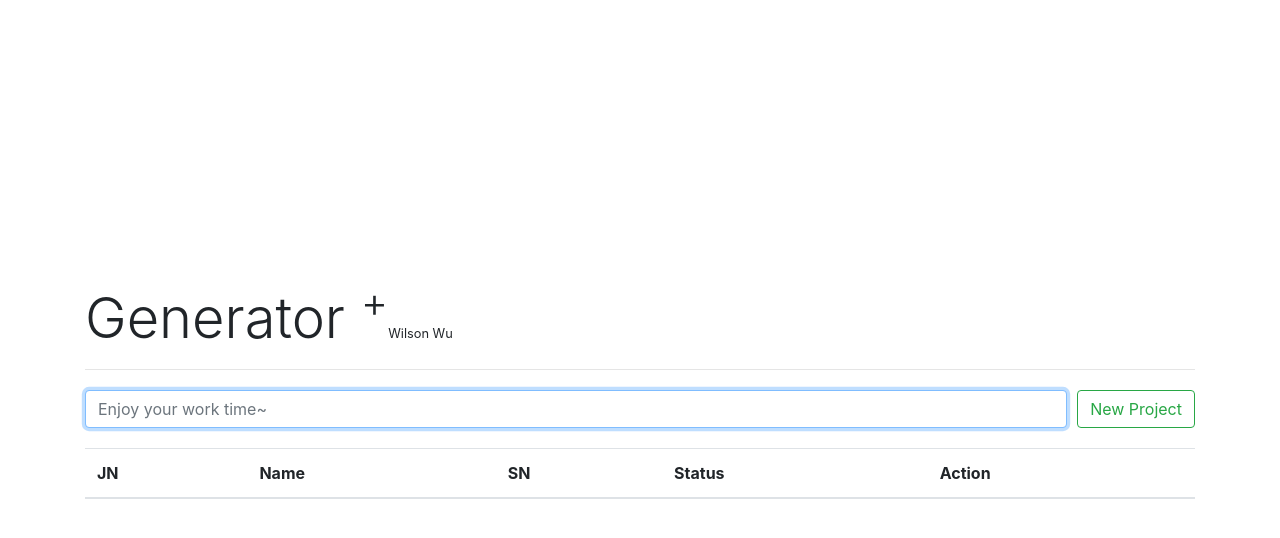
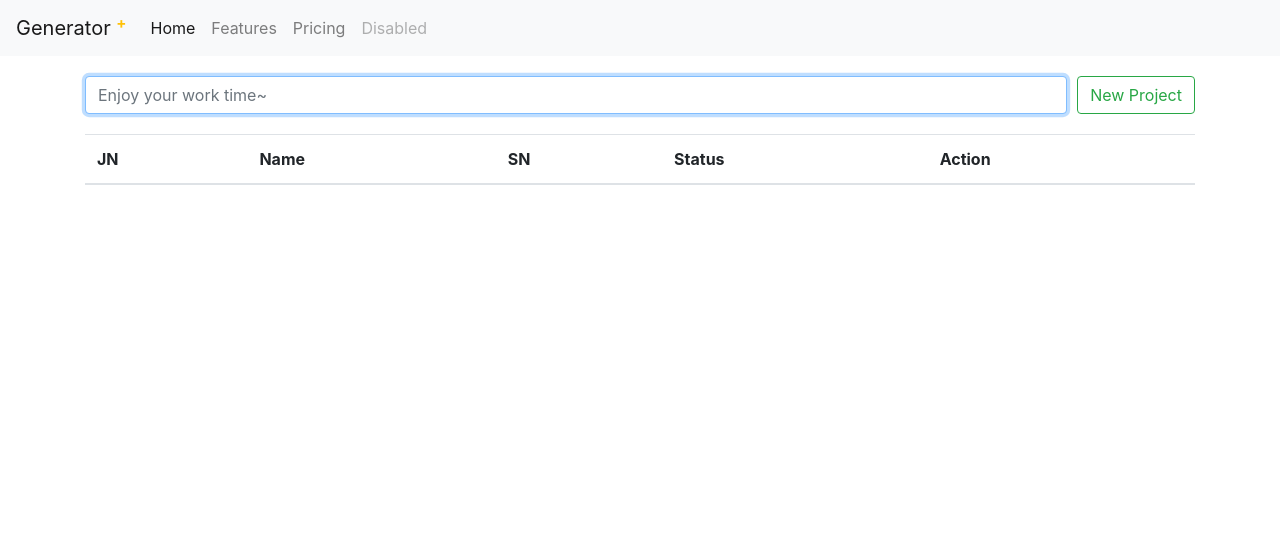
Before and after one commit to WuYunYung/generator-plus, a Vue app: page / in a window 1280 px wide. Shown: the top 538 px of the page. Built offline with nearby package versions, Linux system fonts and the light colour scheme.

Commit message:
样式更新

```diff
--- a/src/App.vue
+++ b/src/App.vue
@@ -1,30 +1,26 @@
 <template>
-  <div
-    id="app"
-    class="container"
-  >
-    <span class="display-4">Generator <sup>+</sup></span><small>Wilson Wu</small>
-    <hr />
-    <g-terminal
-      :projects="projects"
-      @updateSerach="onSerachUpdate"
-      @save="save"
-    />
-    <g-table
-      :projects="projects"
-      :serach="serach"
-      @deleteItem="deleteItem"
-    />
+  <div id="app">
+    <navbar />
+    <div class="container">
+      <g-terminal
+        :projects="projects"
+        @updateSerach="onSerachUpdate"
+        @save="save"
+      />
+      <g-table :projects="projects" :serach="serach" @deleteItem="deleteItem" />
+    </div>
   </div>
 </template>
 
 <script>
+import navbar from "./components/navbar";
 import gTerminal from "./components/gTerminal";
 import gTable from "./components/gTable";
 
 export default {
   name: "App",
   components: {
+    navbar,
     gTerminal,
     gTable,
   },
@@ -56,11 +52,4 @@ export default {
 </script>
 
 <style>
-body {
-  width: 100vw;
-  height: 100vh;
-  display: flex;
-  justify-content: center;
-  align-items: center;
-}
 </style>
--- /dev/null
+++ b/src/components/navbar/index.vue
@@ -0,0 +1,41 @@
+<template>
+  <nav class="navbar navbar-expand-lg navbar-light bg-light">
+    <span class="navbar-brand">
+      Generator
+      <sup class="text-warning">
+        <b>+</b>
+      </sup>
+    </span>
+    <button
+      class="navbar-toggler"
+      type="button"
+      data-toggle="collapse"
+      data-target="#navbarNavAltMarkup"
+      aria-controls="navbarNavAltMarkup"
+      aria-expanded="false"
+      aria-label="Toggle navigation"
+    >
+      <span class="navbar-toggler-icon"></span>
+    </button>
+    <div class="collapse navbar-collapse" id="navbarNavAltMarkup">
+      <div class="navbar-nav">
+        <a class="nav-item nav-link active" href="#"
+          >Home <span class="sr-only">(current)</span></a
+        >
+        <a class="nav-item nav-link" href="#">Features</a>
+        <a class="nav-item nav-link" href="#">Pricing</a>
+        <a
+          class="nav-item nav-link disabled"
+          href="#"
+          tabindex="-1"
+          aria-disabled="true"
+          >Disabled</a
+        >
+      </div>
+    </div>
+  </nav>
+</template>
+
+<script>
+export default {};
+</script>
```
